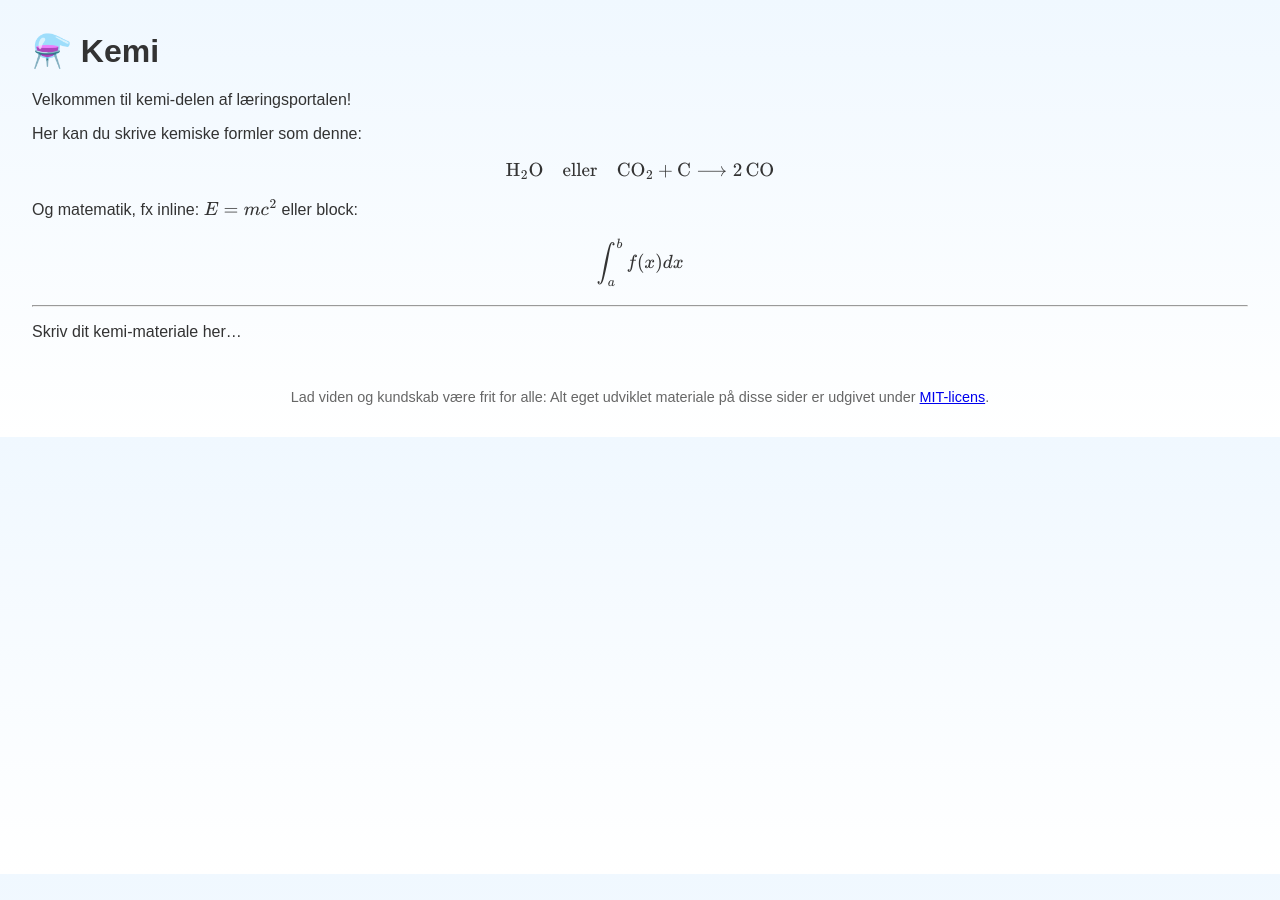
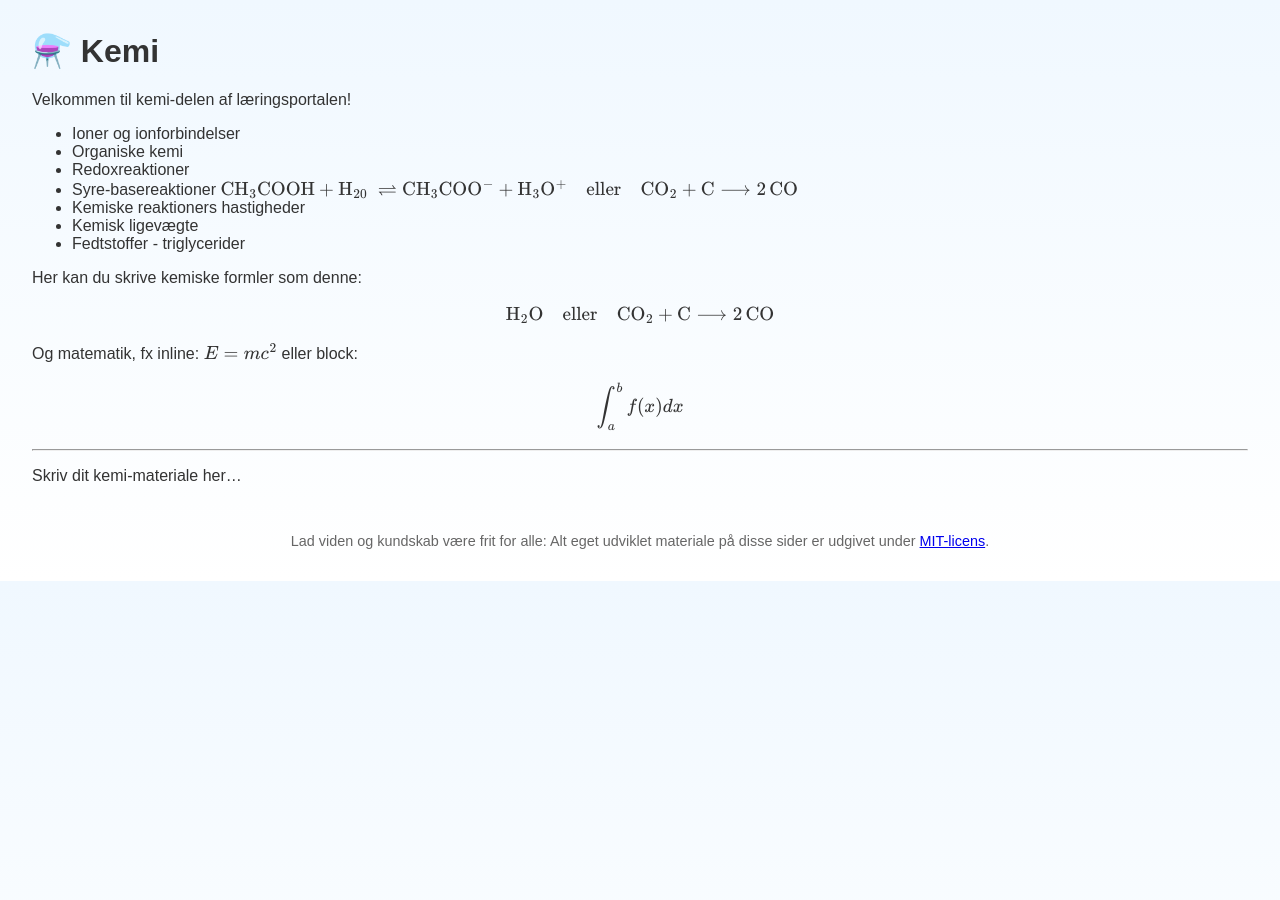
Before and after one commit to jenskaalby/matkem, a Jekyll site: the page built from Kemi/index.md, in a window 1280 px wide. Built offline with Jekyll 4.4.1, drawn with Linux system fonts in a browser that asks for light colours.

Commit message:
Update index.md

```diff
--- a/Kemi/index.md
+++ b/Kemi/index.md
@@ -6,6 +6,18 @@ title: "Kemi - STX Læringsportal"
 # ⚗️ Kemi
 
 Velkommen til kemi-delen af læringsportalen!
+
+- Ioner og ionforbindelser
+- Organiske kemi
+- Redoxreaktioner
+- Syre-basereaktioner
+$$
+\ce{CH3COOH + H20 \rightleftharpoons CH3COO- + H3O+} \quad \text{eller} \quad \ce{CO2 + C -> 2 CO}
+$$
+- Kemiske reaktioners hastigheder
+- Kemisk ligevægte
+- Fedtstoffer - triglycerider
+
 
 Her kan du skrive kemiske formler som denne:
 
```
